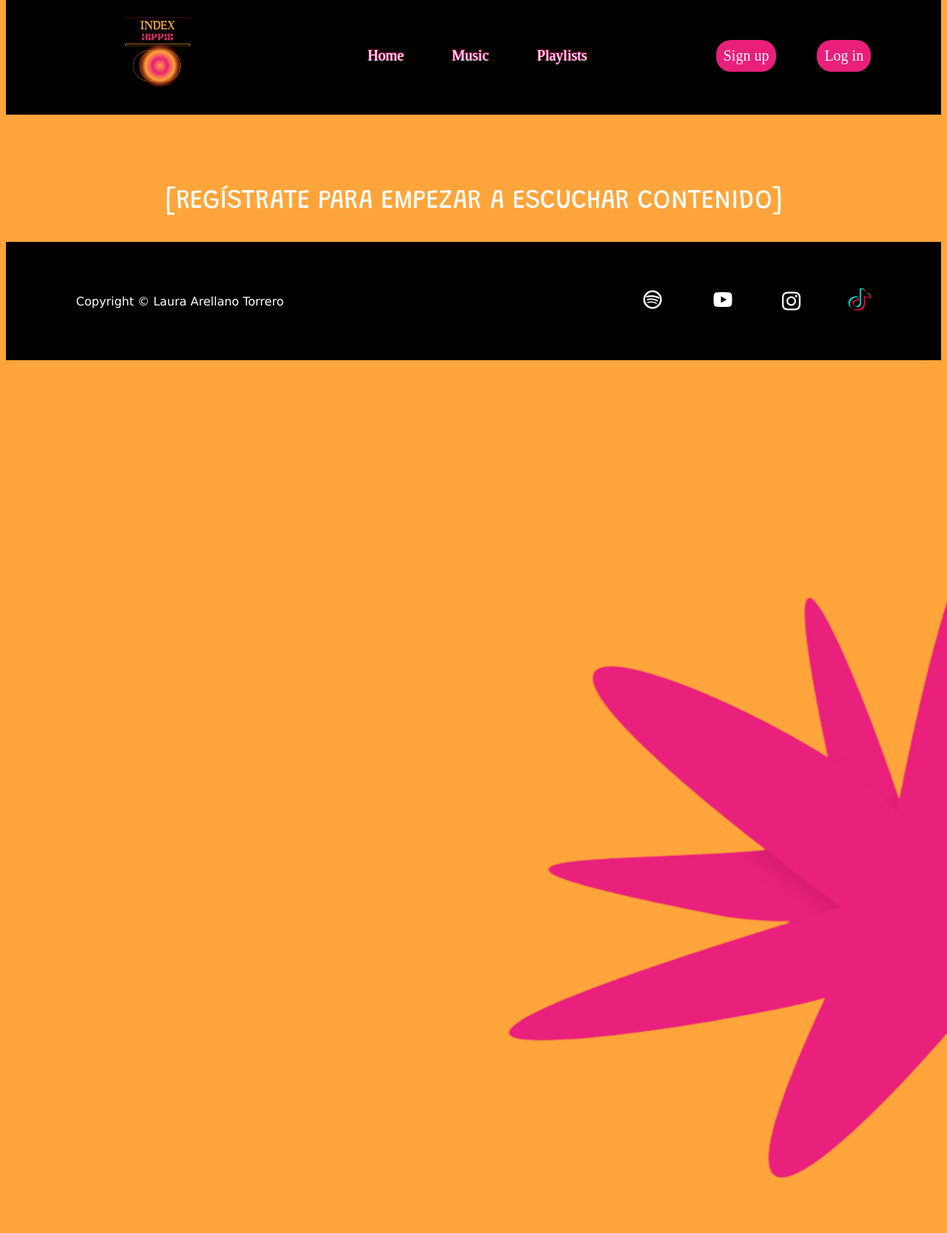
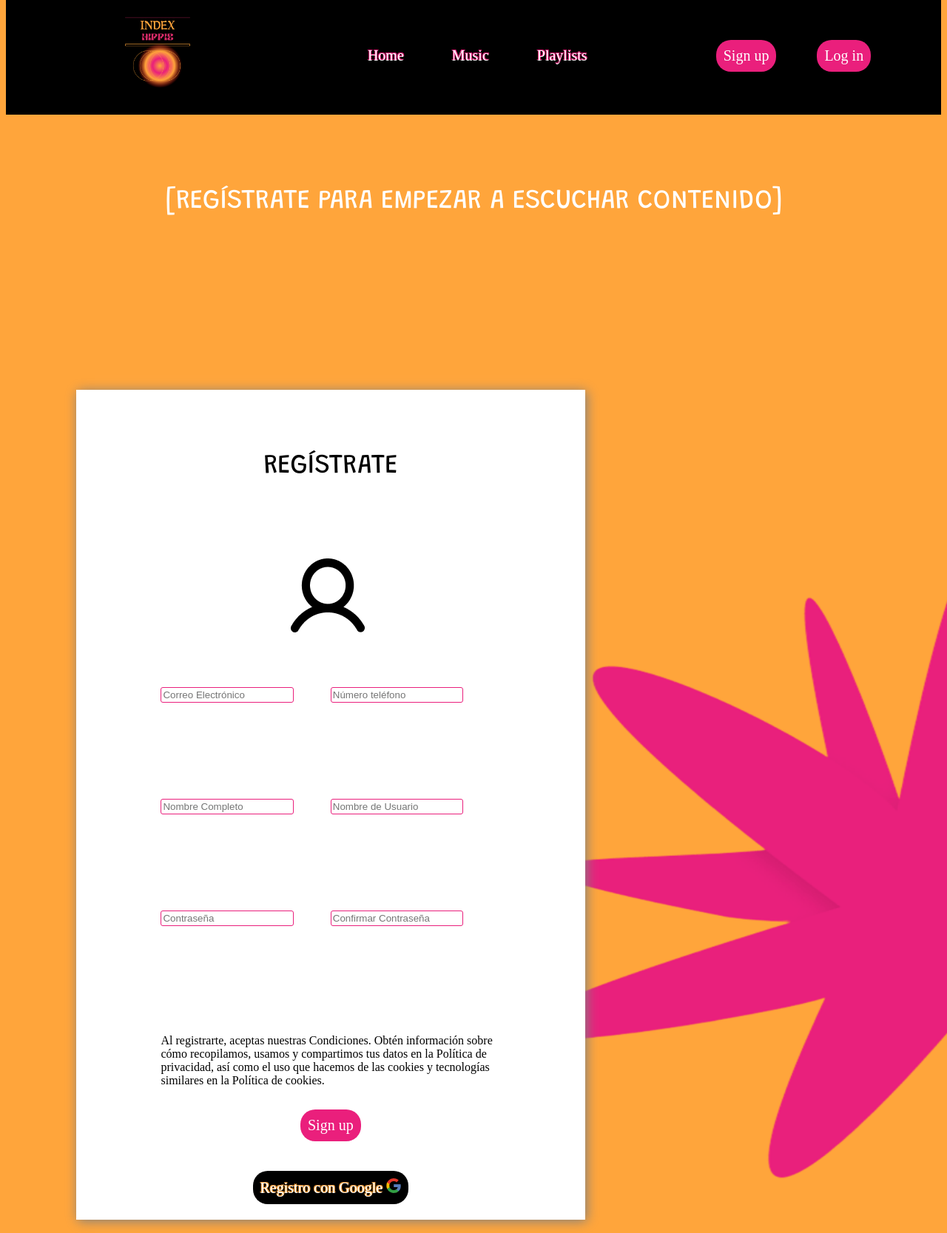
Before and after one commit to LauraAre/FigmaProyecto, a website built with Vite: page src/signup.html in a window 1280 px wide. Shown: the part 13-1680 px from the top of the page at 74% size. Before the commit the page ends 1619 px from the top, so only its background shows below. Built offline with nearby package versions, Linux system fonts and the light colour scheme.

Commit message:
indexTerminado+signup(large)

```diff
--- a/src/signup.html
+++ b/src/signup.html
@@ -25,7 +25,7 @@
         <div class="menu-item2">
           <ul>
             <li>
-              <a href="#"> Home </a>
+              <a href="index.html"> Home </a>
               <a href="#"> Music </a>
               <a href="#"> Playlists </a>
             </li>
@@ -33,7 +33,7 @@
         </div>
 
         <div class="menu-item3">
-          <button> <a href="#"> Sign up </a> </button>
+          <button> <a href="signup.html"> Sign up </a> </button>
           <button> <a href="#"> Log in </a> </button>
         </div>
 
@@ -43,18 +43,47 @@
   </header>
 
   <main>
-    <div class="subtitles">
+    <div class="subtitles subtitle">
       <p> [REGÍSTRATE PARA EMPEZAR A ESCUCHAR CONTENIDO] </p>
     </div>
     <div class="container">
+      <div class="grid-formulario">
+        <div class="formulario">
+          <p class="titulo-form"> REGÍSTRATE </p>
+          <img src="assets/icons/form1.png" alt="" class="imgform1">
+
+          <form>
+            <input type="email" class="form-control" placeholder="Correo Electrónico" />
+            <input type="number" class="form-control" placeholder="Número teléfono" />
+            <input type="text" class="form-control" placeholder="Nombre Completo" />
+            <input type="text" class="form-control" placeholder="Nombre de Usuario" />
+            <input type="password" class="form-control" placeholder="Contraseña" />
+            <input type="password" class="form-control" placeholder="Confirmar Contraseña" />
+            <p class="condiciones">Al registrarte, aceptas nuestras Condiciones.
+              Obtén información sobre cómo recopilamos, usamos y compartimos tus datos en la Política de privacidad, así
+              como el uso que hacemos de las cookies y tecnologías similares en la Política de cookies.</p>
+
+          </form>
+          <div class="buttons">
+
+            <button class="sign-up"> <a href="signup.html"> Sign up </a> </button>
 
 
+            <button class="sign-up-google"> <a href="signup.html"> Registro con Google <img
+                  src="assets/icons/devicon_google.png" alt=""></a> </button>
+
+          </div>
+        </div>
+
+      </div>
 
     </div>
 
 
+    <figure>
+      <img src="assets/img/figura.png" alt="" class="figura">
+    </figure>
 
-    <img src="assets/img/figura.png" alt="" class="figura">
 
 
 
--- a/src/styles/_content.scss
+++ b/src/styles/_content.scss
@@ -1,6 +1,8 @@
 @use "globals" as *;
+
 main {
     position: relative;
+
     .subtitles {
         p:nth-child(1) {
             text-align: center;
@@ -19,6 +21,8 @@ main {
 
     }
 
+    figure {
+
         .figura {
             position: absolute;
             left: 40.5%;
@@ -26,11 +30,22 @@ main {
             width: 900px;
             height: 1000px;
             z-index: -1;
+
             @include respond-to("medium") {
                 width: 600px;
                 height: 800px;
             }
+
+            @include respond-to("small") {
+                width: 600px;
+                height: 750px;
+                left: 11%;
+                top: 885px;
             }
+
+        }
+    }
+
 
     article {
         width: 100%;
@@ -41,22 +56,45 @@ main {
         font-family: $font-family-parrafo;
         font-size: $size-parrafo;
 
+        @include respond-to("medium") {
+            grid-template-columns: $grid-column-medium;
+        }
+
+        @include respond-to("small") {
+            grid-template-columns: $grid-column-small;
+        }
+
         .img1 {
             border: 3rem solid $colors-mode-colors-2-secondary-color-1;
             margin-top: 4rem;
             grid-column: 1/6;
             width: 560px;
+
             @include respond-to("medium") {
                 width: 355px;
                 grid-column: 2/5;
             }
+
+            @include respond-to("small") {
+                width: 422px;
+                grid-row: 1;
+                grid-column: 2/6;
+            }
+
         }
 
 
         .text-1 {
             grid-column: 7/11;
+
             @include respond-to("medium") {
                 grid-column: 6/10;
+            }
+
+            @include respond-to("small") {
+                grid-row: 2;
+                grid-column: 2/6;
+                margin-top: 100px;
             }
         }
 
@@ -64,11 +102,19 @@ main {
             grid-column: 1/6;
             margin-top: 180px;
             margin-bottom: 160px;
+
             @include respond-to("medium") {
                 grid-column: 2/6;
             }
+            @include respond-to("small") {
+                grid-row: 3;
+                grid-column: 2/6;
+                margin-top: 630px;
+                margin-bottom: 80px;
             }
-        .text-3{
+        }
+
+        .text-3 {
             grid-row: 3;
             grid-column: 1/6;
             margin-bottom: 200px;
@@ -77,17 +123,31 @@ main {
             @include respond-to("medium") {
                 grid-column: 2/6;
             }
+            @include respond-to("small") {
+                grid-row: 5;
+                grid-column: 2/6;
+                margin-top: 80px;
+                margin-bottom: 80px;
             }
+        }
+
         .img2 {
             border: 3rem solid $colors-mode-colors-2-secondary-color-2;
             margin-bottom: 40px;
             grid-row: 3;
             grid-column: 6/11;
             width: 560px;
+
             @include respond-to("medium") {
                 width: 355px;
                 grid-column: 7/10;
             }
+            @include respond-to("small") {
+                width: 422px;
+                grid-row: 4;
+                grid-column: 2/6;
+                margin-bottom: 0px;
             }
         }
     }
+}
--- a/src/styles/_footer.scss
+++ b/src/styles/_footer.scss
@@ -18,7 +18,9 @@ footer {
         }
         img{
             padding-left: 60px;
-
+            @include respond-to("small") {
+                padding-left: 30px;
+            }
         }
     }
 }
--- a/src/styles/_header.scss
+++ b/src/styles/_header.scss
@@ -22,12 +22,38 @@ header {
                 text-shadow: -1px -1px 0 $colors-mode-colors-1-primary-color-2,
                 1px -1px 0 $colors-mode-colors-1-primary-color-2;
                 color: $colors-mode-colors-2-secondary-color-1;
+                @include respond-to("small") {
+                    padding-right: 20px;
+                }
             }
         }
 
+        .icono-lineas{
+            display: none;
+            @include respond-to("small") {
+                display: block;
+                cursor: pointer; // Con esto sale la manita del ratón para que parezca un enlace
+            }
+            &:hover{
+                .menu-item3{
+                    display: flex;
+                    flex-direction: column;
+                }
+            }
+        }
+
+
+
         .menu-item3 {
+            @include respond-to("small") {
+                display: none;
+            }
             button:nth-child(1) {
                 margin-right: 50px;
+                @include respond-to("small") {
+                    margin-right: 0;
+                    margin-bottom: 10px;
+                }
             }
 
             button {
--- a/src/styles/_layout.scss
+++ b/src/styles/_layout.scss
@@ -7,6 +7,7 @@
 
 body {
   background-color: $colors-mode-colors-1-primary-color-1;
+  overflow-x: hidden;
 }
 
 .row {
--- a/src/styles/_mixins.scss
+++ b/src/styles/_mixins.scss
@@ -1,8 +1,8 @@
 @use "sass:map";
 $breakpoints: (
-   "small": "min-width: 700px",
+  "small": "max-width: 700px",
   "medium": "max-width: 1024px",
-   "large": "max-width:1440px",
+  "large": "max-width: 1440px",
 );
 
 @mixin respond-to($breakpoint) {
@@ -14,7 +14,9 @@
     @media (#{$query}) {
       @content;
     }
-    } @else {
+  }
+
+  @else {
     @error "No se encontró el breakpoint `#{$breakpoint}`.";
   }
 
--- /dev/null
+++ b/src/styles/_signup.scss
@@ -0,0 +1,125 @@
+@use "globals" as *;
+
+.subtitle {
+    padding-bottom: 200px;
+}
+
+.grid-formulario {
+    display: grid;
+    grid-template-columns: $grid-column-large;
+    gap: 15px;
+
+    .formulario {
+        background-color: $colors-mode-colors-2-secondary-color-1;
+        box-shadow: $shadow-04 $shadow-color;
+        width: 688px;
+        height: 1122px;
+        grid-column: 1/7;
+        margin-bottom: 200px;
+
+        .titulo-form {
+            text-align: center;
+            padding-top: 50px;
+            font-family: $font-family-titulos;
+            color: $colors-mode-colors-2-secondary-color-2;
+            font-size: $size-titulos;
+        }
+
+        .imgform1 {
+            margin-left: 290px;
+            margin-top: 70px;
+            margin-bottom: 70px;
+        }
+
+        form {
+            display: grid;
+            grid-template-columns: $grid-column-small;
+
+            input:nth-child(1) {
+                grid-row: 1;
+                grid-column: 2/4;
+            }
+
+            input:nth-child(2) {
+                grid-row: 1;
+                grid-column: 4/6;
+            }
+
+            input:nth-child(3) {
+                grid-row: 2;
+                grid-column: 2/4;
+            }
+
+            input:nth-child(4) {
+                grid-row: 2;
+                grid-column: 4/6;
+            }
+
+            input:nth-child(5) {
+                grid-row: 3;
+                grid-column: 2/4;
+            }
+
+            input:nth-child(6) {
+                grid-row: 3;
+                grid-column: 4/6;
+            }
+
+            input {
+                border: 1px solid $colors-mode-colors-1-primary-color-2;
+                border-radius: 3px;
+                padding: 2px;
+                margin-bottom: 130px;
+                margin-right: 50px;
+            }
+
+        }
+
+        .condiciones {
+            grid-row: 4;
+            grid-column: 2/6;
+            margin-bottom: 30px;
+        }
+
+        .buttons {
+            display: flex;
+            flex-direction: column;
+            align-items: center;
+
+            .sign-up {
+                background-color: $colors-mode-colors-1-primary-color-2;
+                border-radius: $border-buttons;
+                border: none;
+                padding: 10px;
+                margin-bottom: 40px;
+
+                a {
+                    text-decoration: none;
+                    color: $colors-mode-colors-2-secondary-color-1;
+                    font-family: $font-family-menu;
+                    font-size: $size-menu;
+                }
+            }
+
+
+
+            .sign-up-google {
+                background-color: $colors-mode-colors-2-secondary-color-2;
+                border-radius: $border-buttons;
+                border: none;
+                padding: 10px;
+
+                a {
+                    text-decoration: none;
+                    color: $colors-mode-colors-2-secondary-color-1;
+                    font-family: $font-family-menu;
+                    font-size: $size-menu;
+                    text-shadow: -1px -1px 0 $colors-mode-colors-1-primary-color-1,
+                1px -1px 0 $colors-mode-colors-1-primary-color-1;
+                }
+            }
+        }
+
+
+    }
+}
--- a/src/styles/_variables.scss
+++ b/src/styles/_variables.scss
@@ -21,8 +21,8 @@ $support-support-04: rgb(0 207 253);
 $shadow-01: 2px;
 $shadow-02: 4px;
 $shadow-03: 8px;
-$shadow-04: 14px;
-
+$shadow-04: 2px 2px 15px;
+$shadow-color:grey;
 /* number */
 $size-parrafo: 16px;
 $size-menu: 20px;
--- a/src/styles/main.scss
+++ b/src/styles/main.scss
@@ -4,3 +4,4 @@
 @use "header";
 @use "content";
 @use "fonts";
+@use "signup";
```
Also changed, not shown: src/index.html (+11 -3 lines), src/assets/icons/devicon_google.png (added), src/assets/icons/form1.png (added), src/assets/icons/uil_align-justify.png (added). Lines whose indentation alone changed are shown as unchanged.
